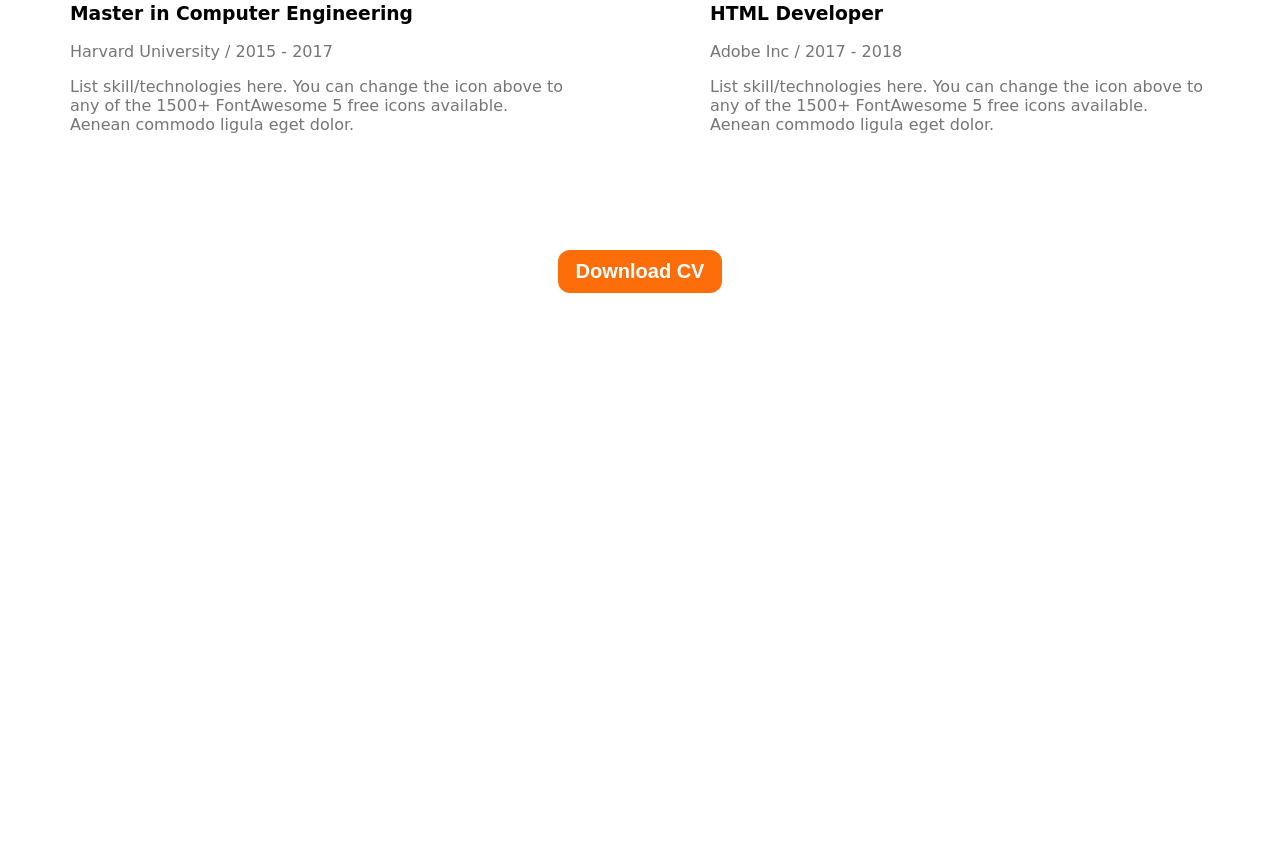
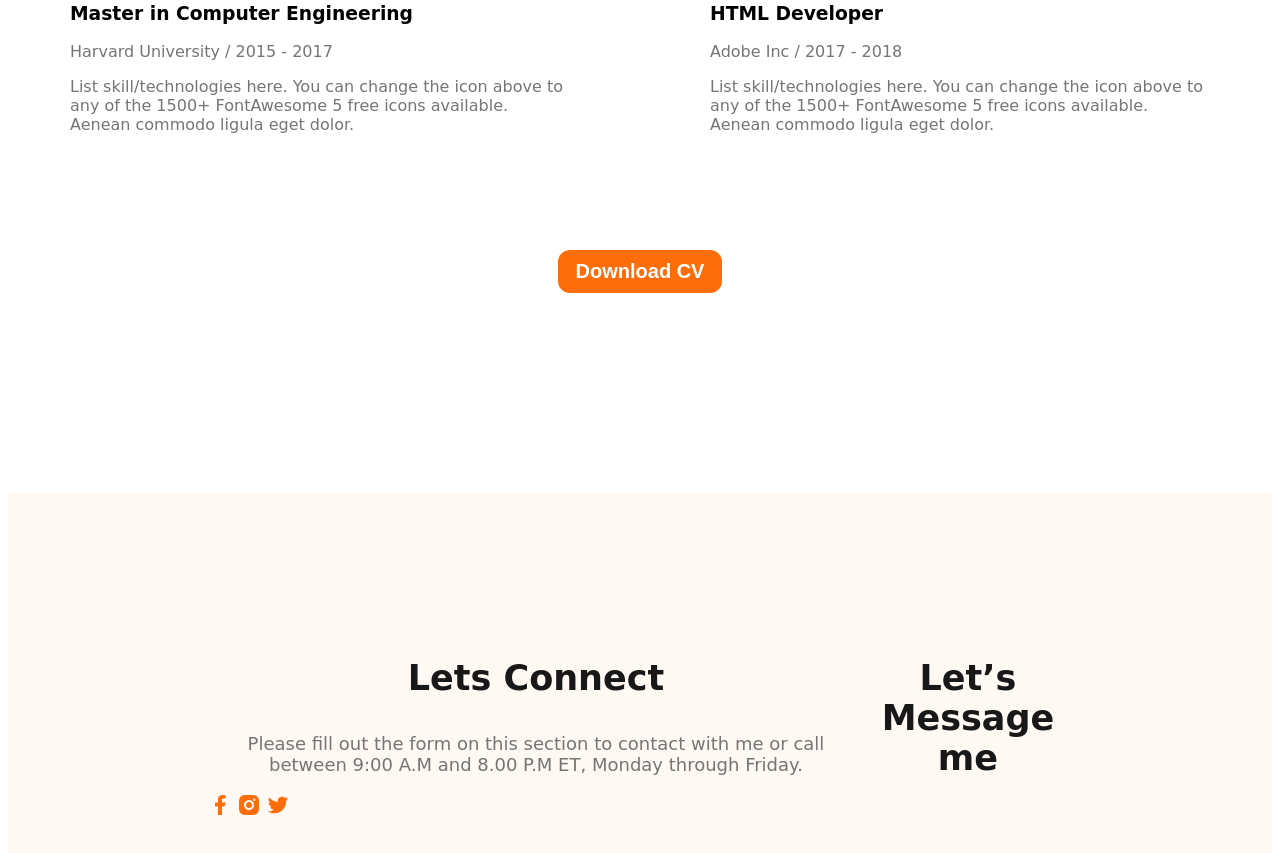
Before and after one commit to RafsanAhsan00/developer-portfolio, a plain HTML site: page index.html in a window 1280 px wide. Shown: the part 2977-3830 px from the top of the page. Before the commit the page ends 3378 px from the top, so only its background shows below. Drawn offline with Linux system fonts and the light colour scheme; a web font is replaced by a local one.

Commit message:
footer style

```diff
--- a/index.html
+++ b/index.html
@@ -165,7 +165,20 @@
         </section>
     </main>
     <footer>
+        <div class="footer-column">
+            <h3 class="section-title">Lets Connect</h3>
+            <p class="section-description">Please fill out the form on this section to contact with me or call between
+                9:00 A.M and 8.00 P.M ET, Monday through Friday.</p>
+            <div class="social-links">
+                <a href=""><img src="/images/icons/facebook.png" alt="" class="social-img"></a>
+                <a href=""><img src="/images/icons/insta.png" alt=""class="social-img"></a>
+                <a href=""><img src="/images/icons/twitter.png" alt="" class="social-img"></a>
 
+            </div>
+        </div>
+        <div class="footer-column">
+            <h3 class="section-title">Let’s Message me</h3>
+        </div>
     </footer>
 </body>
 
--- a/styles/portfolio.css
+++ b/styles/portfolio.css
@@ -192,3 +192,10 @@ main{
 .left-side .right-side, h2{
     margin-bottom: 50px;
 }
+/* footer-style start from here */
+footer{
+    display: flex;
+    background: #FFF8F3;
+    padding: 130px 200px;
+    margin-top: 100px;
+}
```
